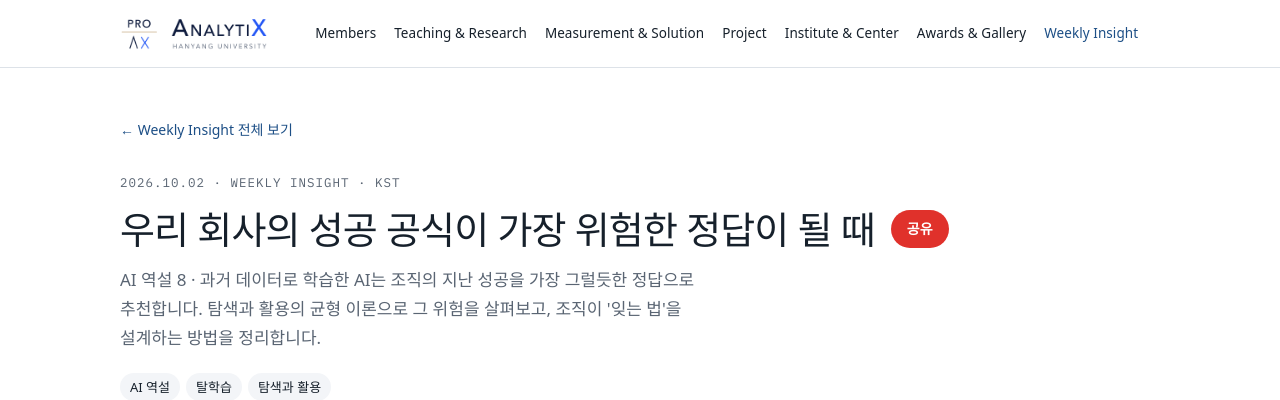
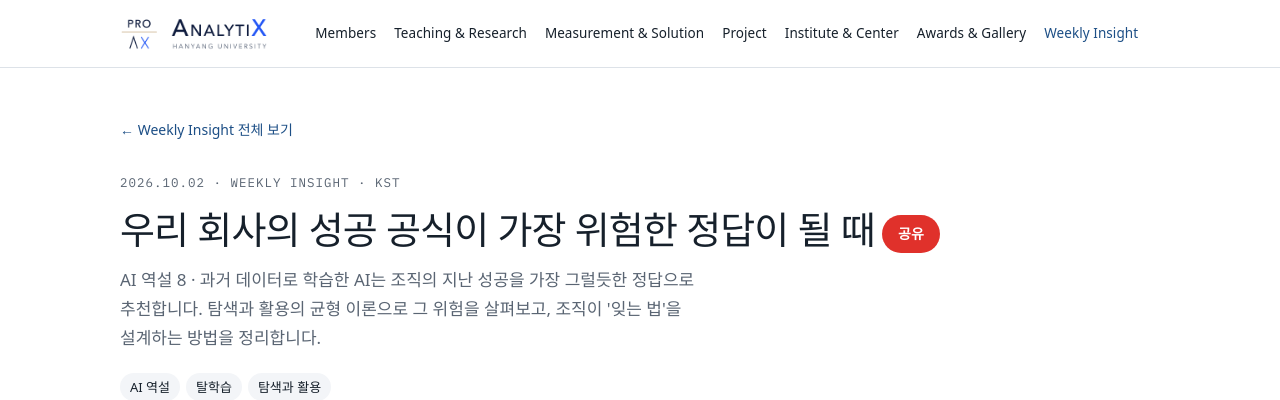
Before and after one commit to drsprolab/drsprolab.github.io, a Jekyll site: the page built from _insights/2026-10-02-unlearning.md, in a window 1280 px wide. Shown: the top 400 px of the page. Built offline with Jekyll 4.4.1, drawn with Linux system fonts in a browser that asks for light colours; some web fonts are replaced.

Commit message:
Weekly Insight: place share button right after the title's last word
Co-Authored-By: Claude Opus 5.5 <noreply@anthropic.com>

```diff
--- a/_layouts/insight.html
+++ b/_layouts/insight.html
@@ -34,7 +34,8 @@ layout: default
   var btn = box.querySelector('.share-btn'), menu = box.querySelector('.share-menu'), done = box.querySelector('.share-done');
   var url = box.dataset.url, title = box.dataset.title;
   var touch = window.matchMedia && matchMedia('(pointer: coarse)').matches;
-  function toggle(open) { menu.hidden = !open; btn.setAttribute('aria-expanded', String(open)); if (!open) done.textContent = ''; }
+  function toggle(open) { menu.hidden = !open; btn.setAttribute('aria-expanded', String(open)); if (!open) done.textContent = '';
+    if (open) { menu.classList.remove('to-left'); if (menu.getBoundingClientRect().right > document.documentElement.clientWidth - 8) menu.classList.add('to-left'); } }
   btn.addEventListener('click', function () {
     if (touch && navigator.share) { navigator.share({ title: title, url: url }).catch(function () {}); return; }
     toggle(menu.hidden);
--- a/assets/css/style.css
+++ b/assets/css/style.css
@@ -1142,19 +1142,19 @@ main.container { overflow-x: clip; }
 .inst { overflow: hidden; }
 
 /* Weekly Insight 글 제목 옆 공유 버튼 */
-.title-row { display: flex; align-items: flex-start; gap: 16px; }
-.title-row h1 { flex: 0 1 auto; min-width: 0; }
-.share { position: relative; flex: none; margin-top: .45em; }
+/* 공유 버튼은 제목 마지막 글자 바로 뒤에 붙는다 */
+.title-row h1 { display: inline; }
+.share { position: relative; display: inline-block; vertical-align: .3em; margin-left: .45em; white-space: nowrap; }
 .share-btn { font: inherit; font-size: 14px; font-weight: 600; color: #fff; background: #e0312b; border: 0; border-radius: 999px; padding: 7px 16px; cursor: pointer; transition: background-color .15s ease, transform .15s ease; }
 .share-btn:hover { background: #c4241f; transform: translateY(-1px); }
 .share-btn:focus-visible { outline: 2px solid #e0312b; outline-offset: 3px; }
-.share-menu { position: absolute; right: 0; top: calc(100% + 8px); z-index: 20; min-width: 168px; display: grid; padding: 6px; background: var(--paper); border: 1px solid var(--line); border-radius: 10px; box-shadow: 0 12px 30px rgba(0,0,0,.12); }
+.share-menu { position: absolute; left: 0; top: calc(100% + 8px); z-index: 20; min-width: 168px; display: grid; padding: 6px; background: var(--paper); border: 1px solid var(--line); border-radius: 10px; box-shadow: 0 12px 30px rgba(0,0,0,.12); }
 .share-menu[hidden] { display: none; }
 .share-menu a, .share-menu button { font: inherit; font-size: 14px; text-align: left; padding: 8px 12px; border: 0; border-radius: 6px; background: none; color: var(--ink); text-decoration: none; cursor: pointer; }
 .share-menu a:hover, .share-menu button:hover { background: var(--tint); }
 .share-done { font-size: 12.5px; color: #e0312b; padding: 0 12px; }
 .share-done:empty { display: none; }
-@media (max-width: 600px) { .title-row { flex-direction: column; gap: 10px; } .share { margin-top: 0; } .share-menu { left: 0; right: auto; } }
+.share-menu.to-left { left: auto; right: 0; }
 @media (prefers-reduced-motion: reduce) { .share-btn { transition: none; } .share-btn:hover { transform: none; } }
 
 /* Teaching: 수업 행을 누르면 그 수업의 리뷰 제출 사이트로 이동 (예: 학습조직 → LO_Review) */
```
